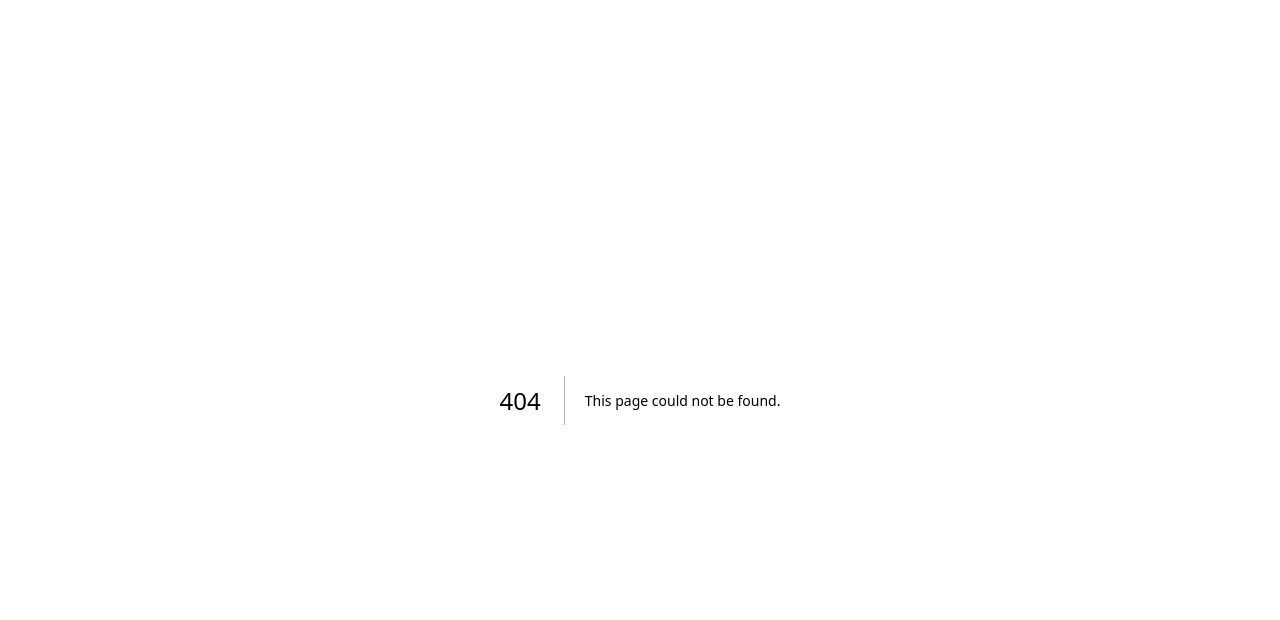
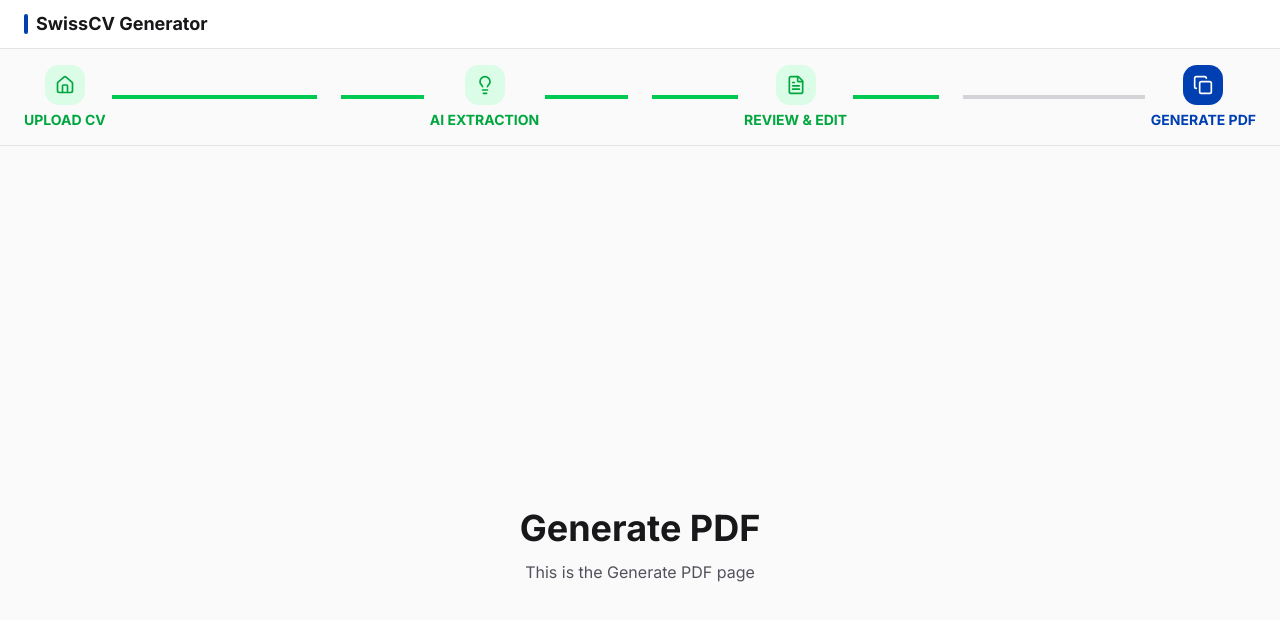
Before and after one commit to softysta/swissCV_generator, a Next.js app: page /generate in a window 1280 px wide. Before the commit this address had no page. Shown: the top 620 px of the page. Built offline with nearby package versions, Linux system fonts and the light colour scheme.

Commit message:
feat: add main application components and pages for CV processing workflow

```diff
--- /dev/null
+++ b/src/app/_components/StepsIndicator.tsx
@@ -0,0 +1,89 @@
+'use client';
+
+import Link from 'next/link';
+import { usePathname } from 'next/navigation';
+import { Home, Lightbulb, FileText, Copy } from 'lucide-react';
+
+const steps = [
+  { id: 1, label: 'UPLOAD CV', path: '/', icon: Home },
+  { id: 2, label: 'AI EXTRACTION', path: '/extraction', icon: Lightbulb },
+  { id: 3, label: 'REVIEW & EDIT', path: '/review', icon: FileText },
+  { id: 4, label: 'GENERATE PDF', path: '/generate', icon: Copy },
+];
+
+export function StepsIndicator() {
+  const pathname = usePathname();
+
+  // Determine current step based on pathname
+  const getCurrentStep = () => {
+    const step = steps.find((s) => s.path === pathname);
+    return step?.id || 1;
+  };
+
+  const currentStep = getCurrentStep();
+
+  return (
+    <div className="w-full py-2.5 sm:py-3 md:py-4 bg-zinc-50 border-b border-zinc-200">
+      <div className="max-w-7xl mx-auto px-3 sm:px-4 md:px-6">
+        <div className="flex justify-between items-center gap-1 sm:gap-2 md:gap-3">
+          {steps.map((step, index) => {
+            const isActive = step.id === currentStep;
+            const isCompleted = step.id < currentStep;
+            const isClickable = step.id <= currentStep;
+            const Icon = step.icon;
+
+            return (
+              <div key={step.id} className="flex items-center flex-1">
+                {/* Connector Line */}
+                {index > 0 && (
+                  <div
+                    className={`h-1 flex-1 mx-0.5 sm:mx-1 md:mx-1.5 transition-colors ${
+                      currentStep > step.id ? 'bg-green-500' : 'bg-zinc-300'
+                    }`}
+                  />
+                )}
+
+                {/* Step Box */}
+                <Link
+                  href={isClickable ? step.path : '#'}
+                  className="flex flex-col items-center shrink-0"
+                >
+                  <div
+                    className={`w-7 h-7 sm:w-8 sm:h-8 md:w-10 md:h-10 rounded-lg md:rounded-xl flex items-center justify-center transition-colors shrink-0 ${isActive
+                        ? 'bg-[#003FB1] text-white'
+                        : isCompleted
+                          ? 'bg-green-100 text-green-600'
+                          : 'bg-[#E1E8FD] text-[#003FB1]'
+                    } ${isClickable ? 'cursor-pointer hover:shadow-md' : 'cursor-not-allowed'}`}
+                  >
+                    <Icon className="w-3.5 h-3.5 sm:w-4 sm:h-4 md:w-5 md:h-5" />
+                  </div>
+                  {/* Label */}
+                  <span
+                    className={`text-xs md:text-sm font-bold whitespace-nowrap tracking-tight md:tracking-normal mt-1 md:mt-1.5 text-center leading-tight ${isActive
+                        ? 'text-[#003FB1]'
+                        : isCompleted
+                          ? 'text-green-600'
+                          : 'text-zinc-600'
+                    }`}
+                  >
+                    {step.label}
+                  </span>
+                </Link>
+
+                {/* Connector Line After (only add if not last step) */}
+                {index < steps.length - 1 && (
+                  <div
+                    className={`h-1 flex-1 mx-0.5 sm:mx-1 md:mx-1.5 transition-colors ${
+                      currentStep > step.id ? 'bg-green-500' : 'bg-zinc-300'
+                    }`}
+                  />
+                )}
+              </div>
+            );
+          })}
+        </div>
+      </div>
+    </div>
+  );
+}
--- /dev/null
+++ b/src/app/_components/navbar.tsx
@@ -0,0 +1,16 @@
+import Link from 'next/link';
+
+export function Navbar() {
+  return (
+    <nav className="bg-white border-b border-zinc-200 sticky top-0 z-50">
+      <div className="w-full px-4 sm:px-6 py-2 sm:py-2.5">
+        <div className="flex items-center gap-2 max-w-7xl mx-auto">
+          <div className="w-0.5 sm:w-1 h-4 sm:h-5 bg-[#003FB1] rounded" />
+          <Link href="/" className="text-base sm:text-lg font-bold text-zinc-900 truncate">
+            SwissCV Generator
+          </Link>
+        </div>
+      </div>
+    </nav>
+  );
+}
--- /dev/null
+++ b/src/app/extraction/page.tsx
@@ -0,0 +1,10 @@
+export default function ExtractionPage() {
+  return (
+    <main className="min-h-screen bg-zinc-50 flex flex-col items-center justify-center px-4">
+      <div className="flex flex-col items-center w-full max-w-2xl">
+        <h1 className="text-4xl font-bold text-zinc-900 mb-3">AI Extraction</h1>
+        <p className="text-zinc-600">This is the AI Extraction page</p>
+      </div>
+    </main>
+  );
+}
--- /dev/null
+++ b/src/app/generate/page.tsx
@@ -0,0 +1,10 @@
+export default function GeneratePage() {
+  return (
+    <main className="min-h-screen bg-zinc-50 flex flex-col items-center justify-center px-4">
+      <div className="flex flex-col items-center w-full max-w-2xl">
+        <h1 className="text-4xl font-bold text-zinc-900 mb-3">Generate PDF</h1>
+        <p className="text-zinc-600">This is the Generate PDF page</p>
+      </div>
+    </main>
+  );
+}
--- a/src/app/globals.css
+++ b/src/app/globals.css
@@ -128,3 +128,9 @@
     @apply font-sans;
   }
 }
+
+@layer utilities {
+  .bg-gradient-purple {
+    background: linear-gradient(180deg, rgba(195, 197, 215, 0.05) 0%, rgba(195, 197, 215, 0.1) 100%);
+  }
+}
--- a/src/app/layout.tsx
+++ b/src/app/layout.tsx
@@ -1,36 +1,28 @@
 import type { Metadata } from "next";
-import { Geist, Geist_Mono, Inter } from "next/font/google";
+import { Inter } from "next/font/google";
 import "./globals.css";
-import { cn } from "@/lib/utils";
+import { Navbar } from "@/app/_components/navbar";
+import { StepsIndicator } from "@/app/_components/StepsIndicator";
 
-const inter = Inter({subsets:['latin'],variable:'--font-sans'});
-
-const geistSans = Geist({
-  variable: "--font-geist-sans",
-  subsets: ["latin"],
-});
-
-const geistMono = Geist_Mono({
-  variable: "--font-geist-mono",
-  subsets: ["latin"],
-});
+const inter = Inter({ subsets: ["latin"] });
 
 export const metadata: Metadata = {
-  title: "Create Next App",
-  description: "Generated by create next app",
+  title: "SwissCV Generator",
+  description: "Designed for Precision",
 };
 
 export default function RootLayout({
   children,
-}: Readonly<{
+}: {
   children: React.ReactNode;
-}>) {
+}) {
   return (
-    <html
-      lang="en"
-      className={cn("h-full", "antialiased", geistSans.variable, geistMono.variable, "font-sans", inter.variable)}
-    >
-      <body className="min-h-full flex flex-col">{children}</body>
+    <html lang="en" className={inter.className}>
+      <body className="min-h-screen w-full">
+        <Navbar />
+        <StepsIndicator />
+        <div className="min-h-[calc(100vh-120px)]">{children}</div>
+      </body>
     </html>
   );
 }
--- a/src/app/page.tsx
+++ b/src/app/page.tsx
@@ -1,65 +1,92 @@
-import Image from "next/image";
+"use client";
 
-export default function Home() {
+import { useState } from "react";
+import Link from "next/link";
+import { CloudDownload, ExternalLink } from "lucide-react";
+
+export default function UploadPage() {
+  const [isDragActive, setIsDragActive] = useState(false);
+
+  const handleDrag = (e: React.DragEvent) => {
+    e.preventDefault();
+    e.stopPropagation();
+    if (e.type === "dragenter" || e.type === "dragover") {
+      setIsDragActive(true);
+    } else if (e.type === "dragleave") {
+      setIsDragActive(false);
+    }
+  };
+
+  const handleDrop = (e: React.DragEvent) => {
+    e.preventDefault();
+    e.stopPropagation();
+    setIsDragActive(false);
+    // Handle file upload logic here
+  };
+
   return (
-    <div className="flex flex-col flex-1 items-center justify-center bg-zinc-50 font-sans dark:bg-black">
-      <main className="flex flex-1 w-full max-w-3xl flex-col items-center justify-between py-32 px-16 bg-white dark:bg-black sm:items-start">
-        <Image
-          className="dark:invert"
-          src="/next.svg"
-          alt="Next.js logo"
-          width={100}
-          height={20}
-          priority
-        />
-        <div className="flex flex-col items-center gap-6 text-center sm:items-start sm:text-left">
-          <h1 className="max-w-xs text-3xl font-semibold leading-10 tracking-tight text-black dark:text-zinc-50">
-            To get started, edit the page.tsx file.
-          </h1>
-          <p className="max-w-md text-lg leading-8 text-zinc-600 dark:text-zinc-400">
-            Looking for a starting point or more instructions? Head over to{" "}
-            <a
-              href="https://vercel.com/templates?framework=next.js&utm_source=create-next-app&utm_medium=appdir-template-tw&utm_campaign=create-next-app"
-              className="font-medium text-zinc-950 dark:text-zinc-50"
-            >
-              Templates
-            </a>{" "}
-            or the{" "}
-            <a
-              href="https://nextjs.org/learn?utm_source=create-next-app&utm_medium=appdir-template-tw&utm_campaign=create-next-app"
-              className="font-medium text-zinc-950 dark:text-zinc-50"
-            >
-              Learning
-            </a>{" "}
-            center.
+    <main className="min-h-screen bg-zinc-50 flex flex-col items-center justify-center px-4 py-6">
+      <div className="flex flex-col items-center w-full max-w-2xl">
+        {/* Title */}
+        <h1 className="text-4xl font-bold text-zinc-900 mb-2">
+          Upload your CV
+        </h1>
+        <p className="text-zinc-600 mb-12 text-center">
+          Upload the raw documents to begin the precision architectural process.
+        </p>
+
+        {/* Upload Area */}
+        <div
+          onDragEnter={handleDrag}
+          onDragLeave={handleDrag}
+          onDragOver={handleDrag}
+          onDrop={handleDrop}
+          className={`w-full border-2 border-dashed rounded-2xl p-12 flex flex-col items-center justify-center cursor-pointer transition-colors mb-6 ${
+            isDragActive
+              ? "border-blue-600 bg-blue-50"
+              : "border-zinc-300 bg-white hover:border-zinc-400"
+          }`}
+        >
+          <CloudDownload className="w-12 h-12 text-zinc-400 mb-4" />
+          <p className="text-lg font-semibold text-zinc-900 mb-1">
+            Drop your CV here
           </p>
+          <p className="text-sm text-zinc-500">PDF or DOCX (Max 10MB)</p>
         </div>
-        <div className="flex flex-col gap-4 text-base font-medium sm:flex-row">
-          <a
-            className="flex h-12 w-full items-center justify-center gap-2 rounded-full bg-foreground px-5 text-background transition-colors hover:bg-[#383838] dark:hover:bg-[#ccc] md:w-[158px]"
-            href="https://vercel.com/new?utm_source=create-next-app&utm_medium=appdir-template-tw&utm_campaign=create-next-app"
-            target="_blank"
-            rel="noopener noreferrer"
-          >
-            <Image
-              className="dark:invert"
-              src="/vercel.svg"
-              alt="Vercel logomark"
-              width={16}
-              height={16}
-            />
-            Deploy Now
-          </a>
-          <a
-            className="flex h-12 w-full items-center justify-center rounded-full border border-solid border-black/[.08] px-5 transition-colors hover:border-transparent hover:bg-black/[.04] dark:border-white/[.145] dark:hover:bg-[#1a1a1a] md:w-[158px]"
-            href="https://nextjs.org/docs?utm_source=create-next-app&utm_medium=appdir-template-tw&utm_campaign=create-next-app"
-            target="_blank"
-            rel="noopener noreferrer"
-          >
-            Documentation
-          </a>
+
+        {/* Primary Action Button */}
+        <Link
+          href="/extraction"
+          className="w-full bg-[#003FB1] hover:bg-[#003FB1]/90 text-white font-semibold py-3 px-6 rounded-lg transition-colors text-center mb-4"
+        >
+          Start AI Extraction →
+        </Link>
+
+        {/* Footer Note */}
+        <p className="text-xs text-zinc-500 text-center mb-6">
+          Please upload a CV to activate the precision engine.
+        </p>
+
+        {/* Or divider */}
+        <div className="flex items-center gap-4 w-full my-6">
+          <div className="flex-1 h-px bg-zinc-300" />
+          <span className="text-sm text-zinc-500">or</span>
+          <div className="flex-1 h-px bg-zinc-300" />
         </div>
-      </main>
-    </div>
+
+        {/* Sketch Mode */}
+        <div className="w-full bg-white border border-zinc-200 rounded-lg p-6 flex items-center justify-between hover:border-zinc-300 transition-colors">
+          <div className="flex items-center gap-3">
+            <ExternalLink className="w-6 h-6 text-zinc-600" />
+            <div>
+              <p className="font-semibold text-zinc-900">Create from Sketch</p>
+              <p className="text-xs text-zinc-500 uppercase tracking-wide">
+                Create manually
+              </p>
+            </div>
+          </div>
+        </div>
+      </div>
+    </main>
   );
 }
--- /dev/null
+++ b/src/app/review/page.tsx
@@ -0,0 +1,10 @@
+export default function ReviewPage() {
+  return (
+    <main className="min-h-screen bg-zinc-50 flex flex-col items-center justify-center px-4">
+      <div className="flex flex-col items-center w-full max-w-2xl">
+        <h1 className="text-4xl font-bold text-zinc-900 mb-3">Review & Edit</h1>
+        <p className="text-zinc-600">This is the Review & Edit page</p>
+      </div>
+    </main>
+  );
+}
```
Also changed, not shown: 1 other file (tests, documents, lock files or other folders).
